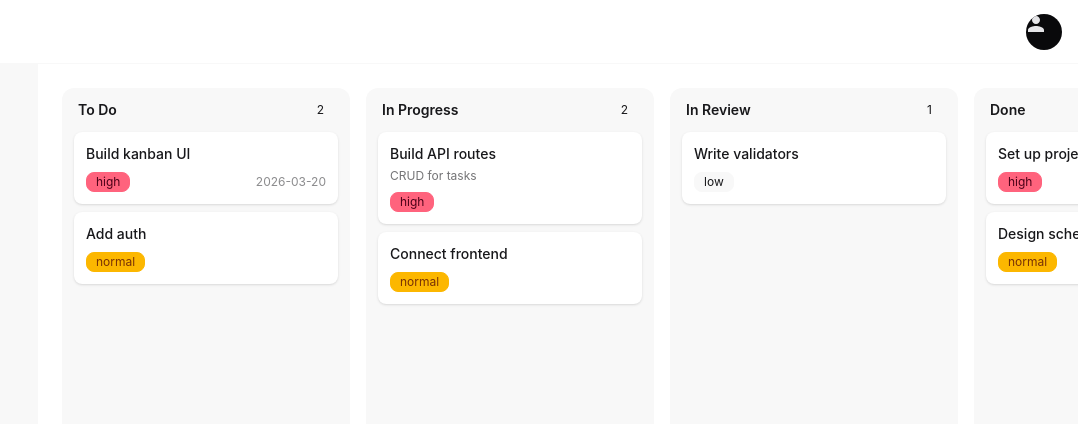
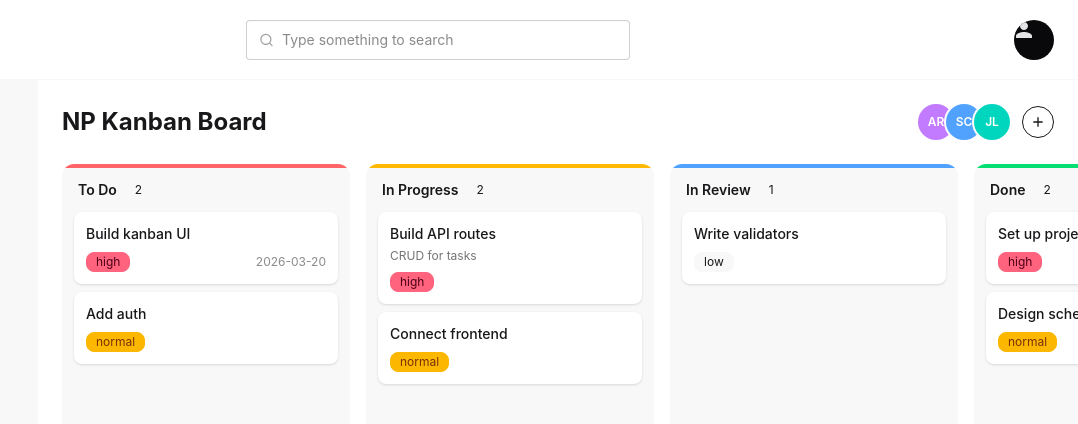
Before and after one commit to chjenniferhede/NP-Kanban-Board, a React (Vite) app in the folder frontend/: page / in a window 1280 px wide. Shown: the top 424 px of the page, without its empty margins (202-1280 px from the left). Built offline with nearby package versions, Linux system fonts and the light colour scheme.

Commit message:
Added teammate function and color accents + a dummy searchbar

```diff
--- a/frontend/src/App.tsx
+++ b/frontend/src/App.tsx
@@ -1,6 +1,7 @@
 import type { Task } from "./types";
 import Header from "./components/header";
 import Sidebar from "./components/sidebar";
+import Overview from "./components/overview";
 import Column from "./components/column/column";
 
 // Placeholder tasks — replace with real API data later
@@ -15,10 +16,10 @@ const mockTasks: Task[] = [
 ];
 
 const COLUMNS = [
-  { key: "todo",        label: "To Do" },
-  { key: "in_progress", label: "In Progress" },
-  { key: "in_review",   label: "In Review" },
-  { key: "done",        label: "Done" },
+  { key: "todo",        label: "To Do",       accent: "bg-red-400" },
+  { key: "in_progress", label: "In Progress", accent: "bg-amber-400" },
+  { key: "in_review",   label: "In Review",   accent: "bg-blue-400" },
+  { key: "done",        label: "Done",         accent: "bg-green-400" },
 ];
 
 export default function App() {
@@ -29,18 +30,22 @@ export default function App() {
       <div className="flex flex-1 overflow-hidden">
         <Sidebar />
 
-        {/* Kanban board */}
-        <main className="flex-1 overflow-x-auto p-6">
-          <div className="flex gap-4 h-full">
-            {COLUMNS.map(({ key, label }) => (
+        <main className="flex-1 overflow-auto p-6 flex flex-col">
+          <Overview title="NP Kanban Board" />
+
+          {/* Kanban board */}
+          <div className="flex gap-4 flex-1">
+            {COLUMNS.map(({ key, label, accent }) => (
               <Column
                 key={key}
                 title={label}
+                accent={accent}
                 tasks={mockTasks.filter((t) => t.status === key)}
               />
             ))}
           </div>
         </main>
+
       </div>
     </div>
   );
--- a/frontend/src/components/column/column.tsx
+++ b/frontend/src/components/column/column.tsx
@@ -4,13 +4,18 @@ import Tasks from "./tasks";
 type Props = {
   title: string;
   tasks: Task[];
+  accent: string; // Tailwind bg color class e.g. "bg-red-400"
 };
 
-export default function Column({ title, tasks }: Props) {
+export default function Column({ title, tasks, accent }: Props) {
   return (
-    <div className="bg-base-200 rounded-xl p-3 w-72 flex-shrink-0 flex flex-col gap-3">
+    <div className="bg-base-200 rounded-xl w-72 shrink-0 flex flex-col overflow-hidden">
+      {/* Colored accent bar */}
+      <div className={`${accent} h-1 w-full rounded-t-xl`} />
+
+      <div className="p-3 flex flex-col gap-3 flex-1">
         {/* Column header */}
-      <div className="flex items-center justify-between px-1">
+        <div className="flex items-center gap-2 px-1">
           <h3 className="font-semibold text-sm">{title}</h3>
           <span className="badge badge-ghost badge-sm">{tasks.length}</span>
         </div>
@@ -18,5 +23,6 @@ export default function Column({ title, tasks }: Props) {
         {/* Task list */}
         <Tasks tasks={tasks} />
       </div>
+    </div>
   );
 }
--- a/frontend/src/components/header.tsx
+++ b/frontend/src/components/header.tsx
@@ -1,19 +1,24 @@
 export default function Header() {
   return (
-    <header className="navbar bg-base-100 border-b border-base-200 px-4">
-      {/* Left — empty, reserved for logo or nav */}
+    <header className="navbar bg-base-100 border-b border-base-200 px-6 min-h-20">
+      {/* Left — spacer */}
       <div className="flex-1" />
 
+      {/* Center — search bar */}
+      <div className="flex-none w-96">
+        <label className="input input-bordered flex items-center gap-2 w-full">
+          <svg xmlns="http://www.w3.org/2000/svg" className="w-4 h-4 opacity-40" viewBox="0 0 24 24" fill="currentColor">
+            <path d="M21.71 20.29 18 16.61A9 9 0 1 0 16.61 18l3.68 3.68a1 1 0 0 0 1.42-1.39ZM11 18a7 7 0 1 1 7-7 7 7 0 0 1-7 7Z" />
+          </svg>
+          <input type="search" placeholder="Type something to search" className="grow" />
+        </label>
+      </div>
+
       {/* Right — user avatar */}
-      <div className="flex-none">
+      <div className="flex-1 flex justify-end">
         <div className="avatar placeholder">
-          <div className="bg-neutral text-neutral-content rounded-full w-9">
-            <svg
-              xmlns="http://www.w3.org/2000/svg"
-              className="w-5 h-5"
-              viewBox="0 0 24 24"
-              fill="currentColor"
-            >
+          <div className="bg-neutral text-neutral-content rounded-full w-10">
+            <svg xmlns="http://www.w3.org/2000/svg" className="w-5 h-5" viewBox="0 0 24 24" fill="currentColor">
               <path d="M12 12c2.7 0 4.8-2.1 4.8-4.8S14.7 2.4 12 2.4 7.2 4.5 7.2 7.2 9.3 12 12 12zm0 2.4c-3.2 0-9.6 1.6-9.6 4.8v2.4h19.2v-2.4c0-3.2-6.4-4.8-9.6-4.8z" />
             </svg>
           </div>
--- /dev/null
+++ b/frontend/src/components/overview.tsx
@@ -0,0 +1,145 @@
+import { useState } from "react";
+
+type TeamMember = {
+  id: string;
+  name: string;
+  initials: string;
+  color: string; // Tailwind bg color class
+};
+
+const COLORS = [
+  { label: "Purple", value: "bg-purple-400" },
+  { label: "Blue",   value: "bg-blue-400" },
+  { label: "Green",  value: "bg-green-400" },
+  { label: "Rose",   value: "bg-rose-400" },
+  { label: "Amber",  value: "bg-amber-400" },
+  { label: "Teal",   value: "bg-teal-400" },
+];
+
+const initialTeam: TeamMember[] = [
+  { id: "1", name: "Alex Rivera", initials: "AR", color: "bg-purple-400" },
+  { id: "2", name: "Sam Chen",    initials: "SC", color: "bg-blue-400" },
+  { id: "3", name: "Jordan Lee",  initials: "JL", color: "bg-teal-400" },
+];
+
+type Props = {
+  title: string;
+};
+
+export default function Overview({ title }: Props) {
+  const [team, setTeam] = useState<TeamMember[]>(initialTeam);
+  const [name, setName] = useState("");
+  const [color, setColor] = useState(COLORS[0].value);
+
+  function getInitials(fullName: string) {
+    return fullName
+      .trim()
+      .split(" ")
+      .map((w) => w[0])
+      .join("")
+      .toUpperCase()
+      .slice(0, 2);
+  }
+
+  function addTeammate() {
+    if (!name.trim()) return;
+    setTeam([
+      ...team,
+      { id: crypto.randomUUID(), name: name.trim(), initials: getInitials(name), color },
+    ]);
+    setName("");
+    setColor(COLORS[0].value);
+    (document.getElementById("add-teammate-modal") as HTMLDialogElement).close();
+  }
+
+  return (
+    <div className="flex items-center justify-between mb-6">
+      {/* Board title */}
+      <h1 className="text-2xl font-bold">{title}</h1>
+
+      {/* Team section */}
+      <div className="flex items-center gap-3">
+        {/* Stacked avatars */}
+        <div className="flex -space-x-2">
+          {team.map((member) => (
+            <div key={member.id} className="tooltip" data-tip={member.name}>
+              <div className={`${member.color} text-white rounded-full w-9 h-9 flex items-center justify-center text-xs font-semibold ring-2 ring-base-100`}>
+                {member.initials}
+              </div>
+            </div>
+          ))}
+        </div>
+
+        {/* Add teammate button */}
+        <button
+          className="btn btn-sm btn-outline btn-circle"
+          title="Add teammate"
+          onClick={() => (document.getElementById("add-teammate-modal") as HTMLDialogElement).showModal()}
+        >
+          <svg xmlns="http://www.w3.org/2000/svg" className="w-4 h-4" viewBox="0 0 24 24" fill="currentColor">
+            <path d="M19 11h-6V5h-2v6H5v2h6v6h2v-6h6z" />
+          </svg>
+        </button>
+      </div>
+
+      {/* Add teammate modal */}
+      <dialog id="add-teammate-modal" className="modal">
+        <div className="modal-box flex flex-col gap-4">
+          <h3 className="font-bold text-lg">Add teammate</h3>
+
+          {/* Name input */}
+          <label className="form-control w-full">
+            <span className="label-text mb-1">Name</span>
+            <input
+              type="text"
+              placeholder="Full name"
+              className="input input-bordered w-full"
+              value={name}
+              onChange={(e) => setName(e.target.value)}
+              onKeyDown={(e) => e.key === "Enter" && addTeammate()}
+            />
+          </label>
+
+          {/* Color picker */}
+          <div className="flex flex-col gap-2">
+            <span className="label-text">Icon color</span>
+            <div className="flex gap-2">
+              {COLORS.map((c) => (
+                <button
+                  key={c.value}
+                  title={c.label}
+                  onClick={() => setColor(c.value)}
+                  className={`${c.value} w-7 h-7 rounded-full transition-transform ${color === c.value ? "ring-2 ring-offset-2 ring-base-content scale-110" : ""}`}
+                />
+              ))}
+            </div>
+          </div>
+
+          {/* Preview */}
+          {name.trim() && (
+            <div className="flex items-center gap-3">
+              <div className={`${color} text-white rounded-full w-9 h-9 flex items-center justify-center text-xs font-semibold`}>
+                {getInitials(name)}
+              </div>
+              <span className="text-sm">{name.trim()}</span>
+            </div>
+          )}
+
+          <div className="modal-action mt-0">
+            <button className="btn btn-ghost" onClick={() => (document.getElementById("add-teammate-modal") as HTMLDialogElement).close()}>
+              Cancel
+            </button>
+            <button className="btn btn-primary" onClick={addTeammate} disabled={!name.trim()}>
+              Add
+            </button>
+          </div>
+        </div>
+
+        {/* Close on backdrop click */}
+        <form method="dialog" className="modal-backdrop">
+          <button>close</button>
+        </form>
+      </dialog>
+    </div>
+  );
+}
--- a/frontend/src/components/sidebar.tsx
+++ b/frontend/src/components/sidebar.tsx
@@ -1,6 +1,6 @@
 export default function Sidebar() {
   return (
-    <aside className="w-60 bg-base-200 min-h-full p-4 flex-shrink-0">
+    <aside className="w-60 bg-base-200 min-h-full p-4 shrink-0">
       {/* Sidebar content goes here */}
     </aside>
   );
```
Lines whose indentation alone changed are shown as unchanged.
